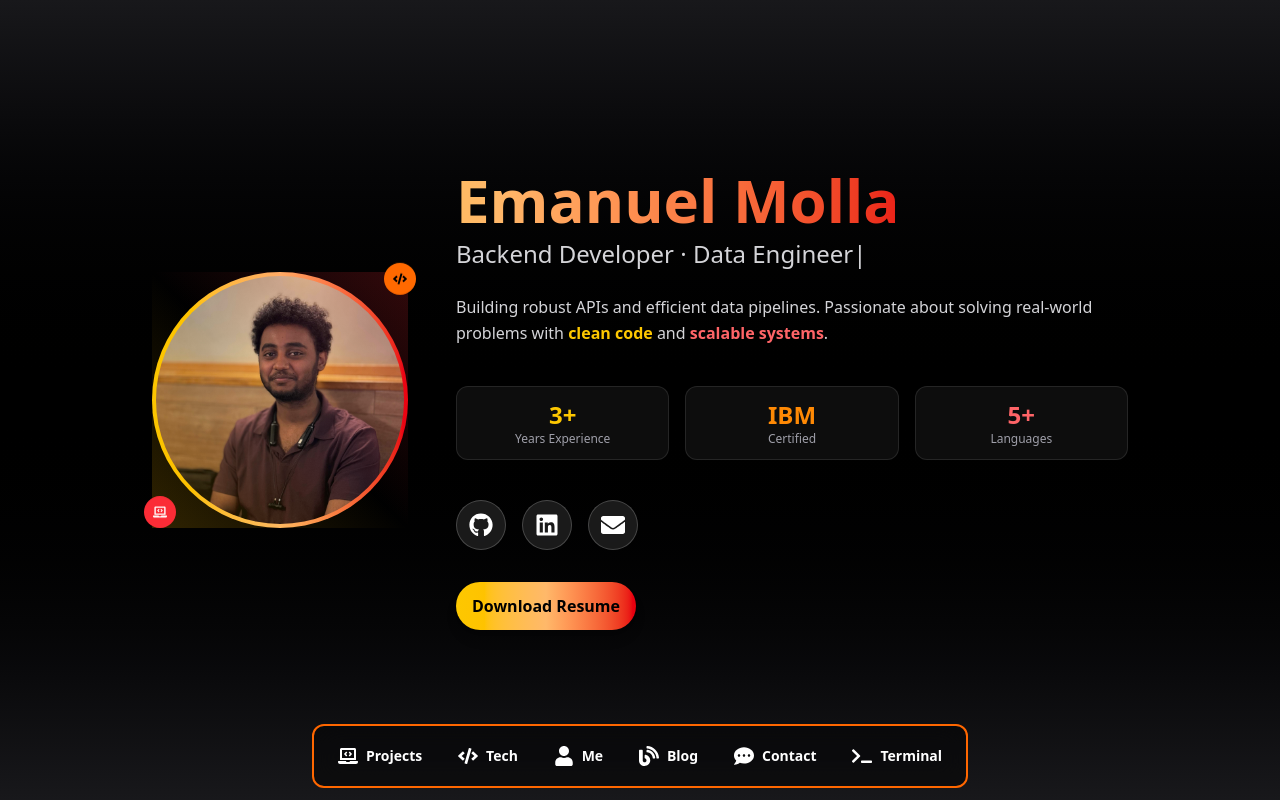
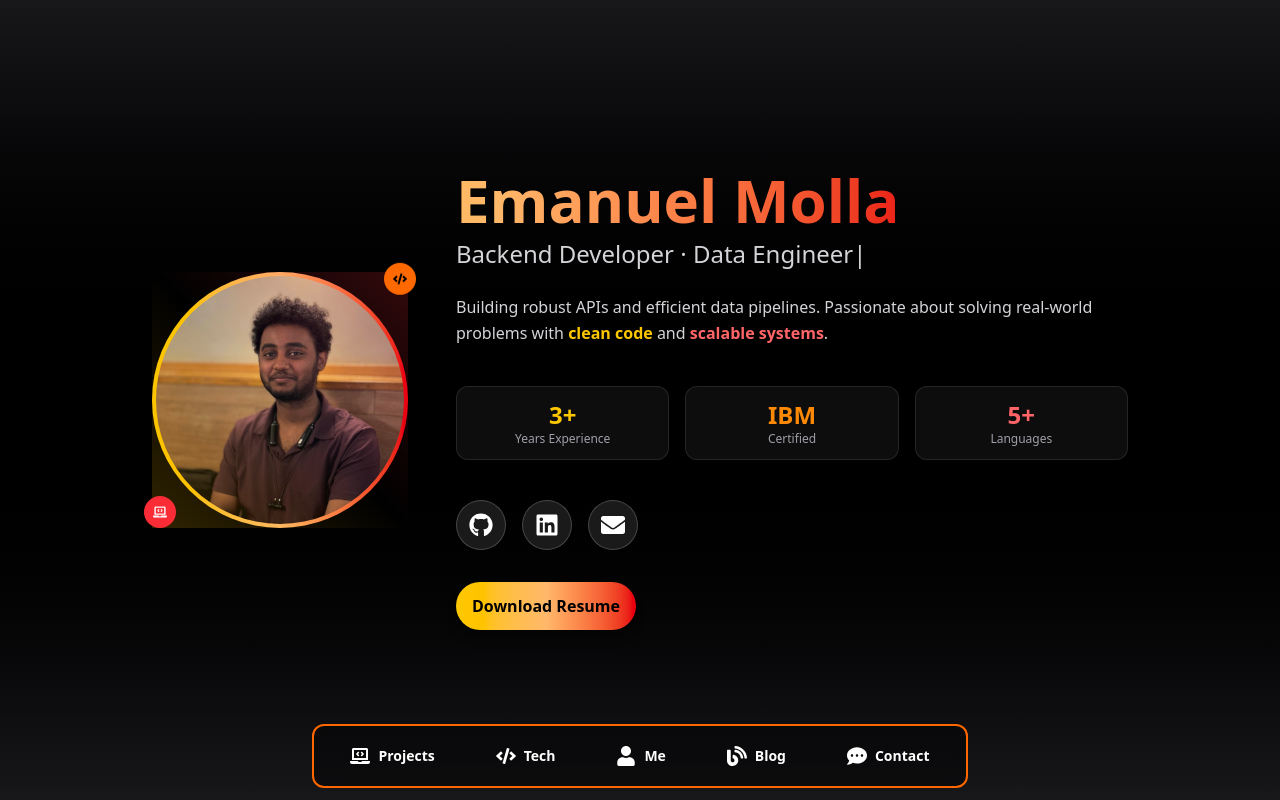
Before and after one commit to Emanuel-DevX/Portfolio, a React (Vite) app: page / in a window 1280 px wide. Built offline with nearby package versions, Linux system fonts and the light colour scheme; no server answers.

Commit message:
Update Navbar: integrate Contact app entry

```diff
--- a/src/components/Navbar.jsx
+++ b/src/components/Navbar.jsx
@@ -9,7 +9,7 @@ const AppLauncherNavbar = () => {
     { name: 'Me', icon: FaUser },
     { name: 'Blog', icon: FaBlog },
     { name: 'Contact', icon: FaCommentDots },
-    { name: 'Terminal', icon: FaTerminal },
+    // { name: 'Terminal', icon: FaTerminal },
   ]
   const appRoutes = {
     Projects: '/projects',
```
